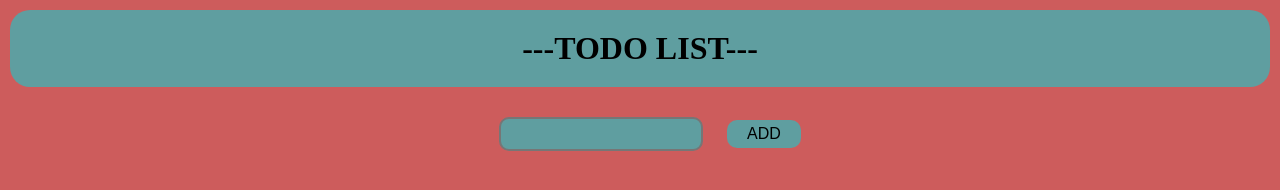
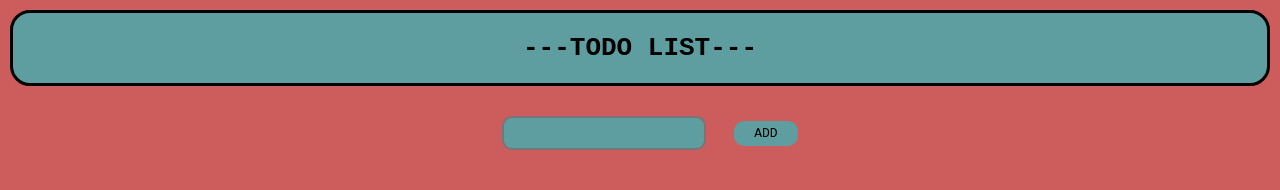
Before and after one commit to kathirm20129/TODO-LIST, a plain HTML site: page index.html in a window 1280 px wide. Drawn offline with Linux system fonts and the light colour scheme.

Commit message:
Add files via upload

```diff
--- a/index.css
+++ b/index.css
@@ -1,6 +1,7 @@
 *{
   padding: 0px;
   margin: 0px;
+  font-family:monospace;
 }
 body{
   background-color:indianred;
@@ -11,6 +12,7 @@ h1{
   padding: 20px;
   margin: 10px;
   border-radius: 20px;
+  border-style: solid;
 }
 input{
   margin: 20px;
@@ -35,9 +37,4 @@ button{
   font-size: medium;
   font-weight:small;
   text-align: center;
-  outline: none;
-
 }
-.click{
-  display: block;
-}
```
